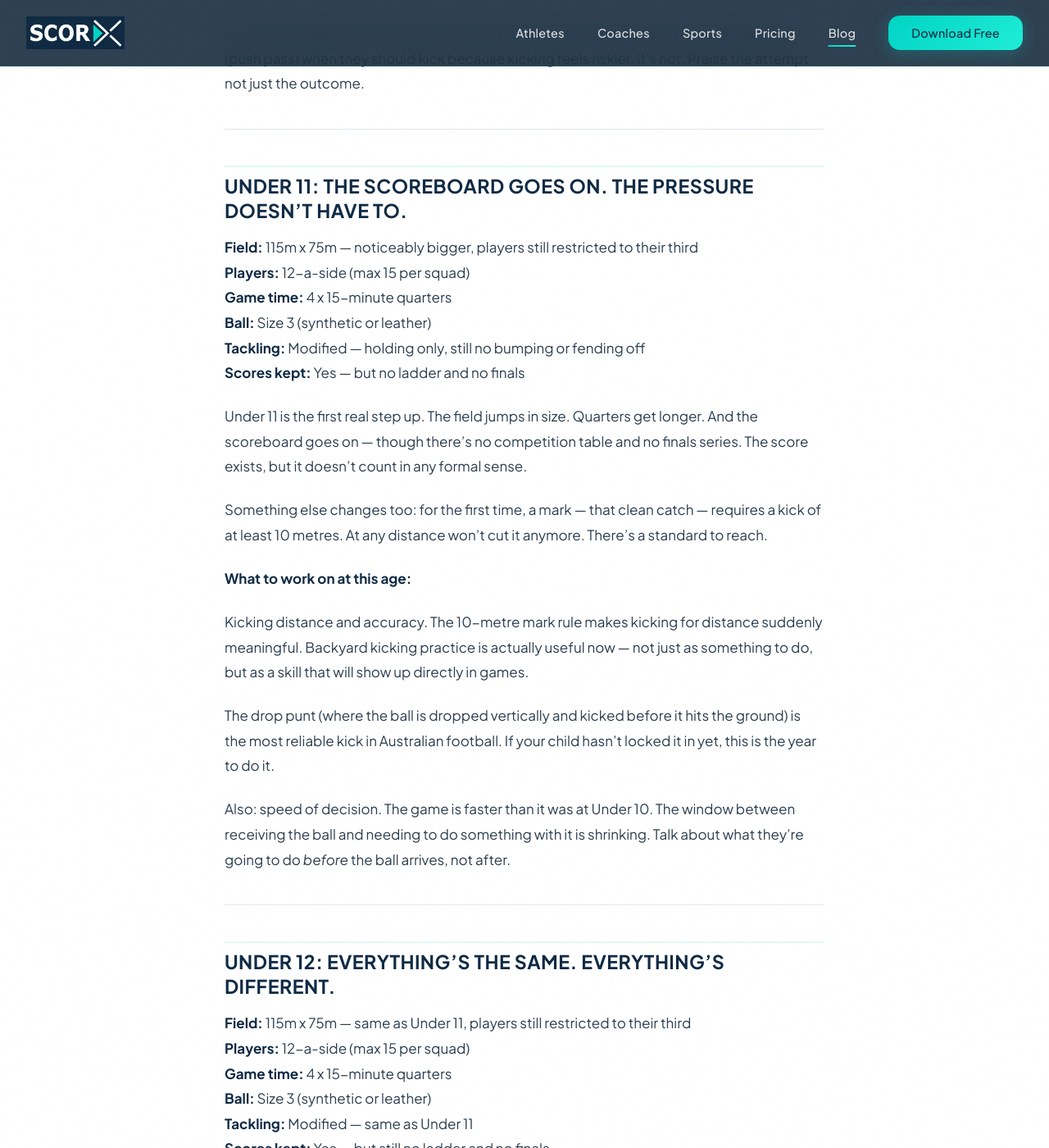
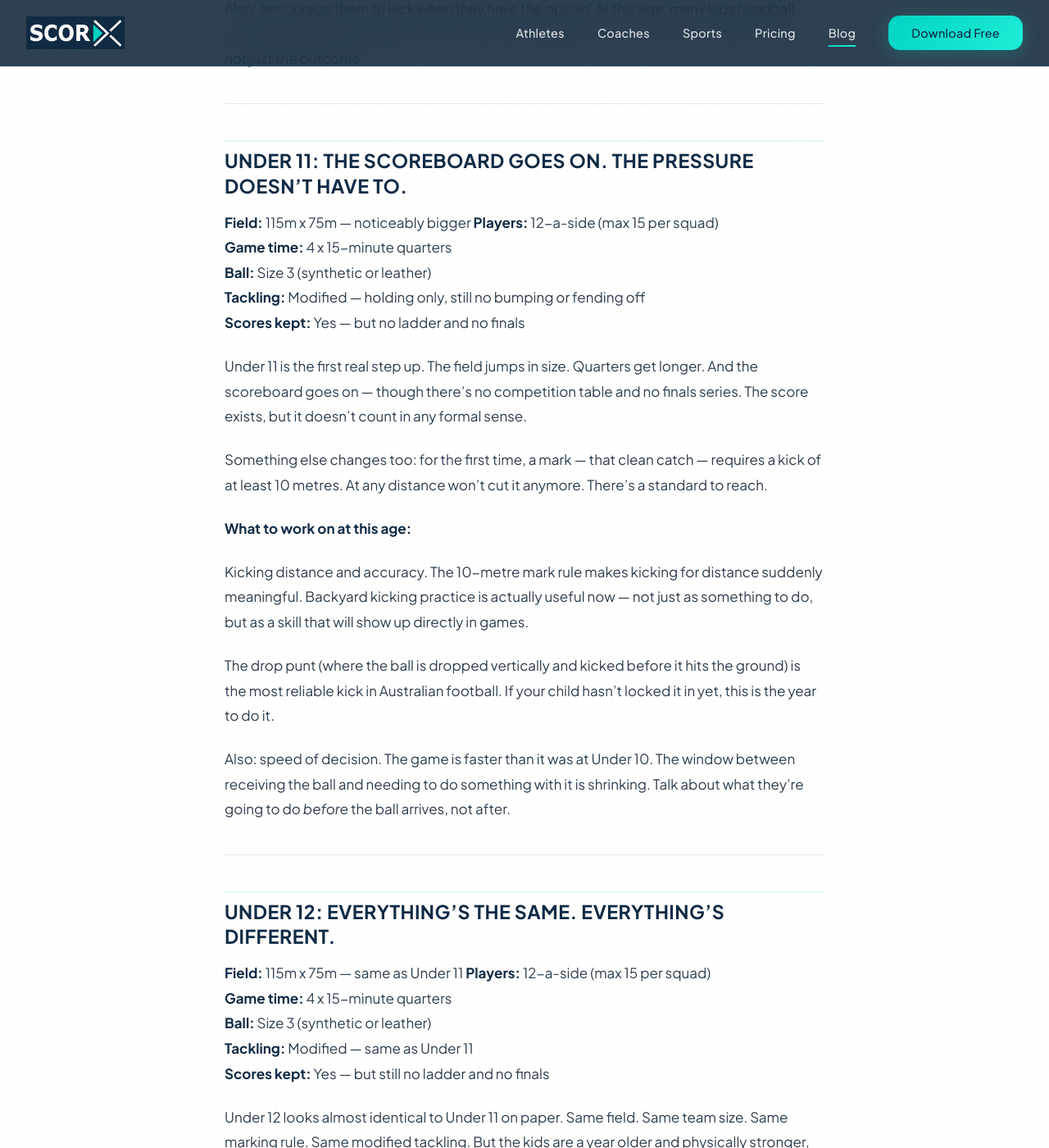
Before and after one commit to twineappdev-scorx/scorx-website, a Jekyll site: the page built from _posts/2026-05-10-afl-junior-development-guide-by-age.md, in a window 1280 px wide and 1400 px high, scrolled down 3694 px. Shown: the whole window at 82% size. Built offline with Jekyll 4.4.1, drawn with Linux system fonts in a browser that asks for light colours; some of the changed text lies outside the part shown.

Commit message:
Remove redundant field descriptions in junior guide

```diff
--- a/_posts/2026-05-10-afl-junior-development-guide-by-age.md
+++ b/_posts/2026-05-10-afl-junior-development-guide-by-age.md
@@ -71,7 +71,7 @@
 
 ## Under 10: The Coach Steps Back. The Kids Step Up.
 
-**Field:** 85m x 65m — players still restricted to their third of the field
+**Field:** 85m x 65m
 **Players:** 12-a-side (max 15 per squad)
 **Game time:** 4 x 12-minute quarters
 **Ball:** Size 2 (synthetic)
@@ -94,7 +94,7 @@
 
 ## Under 11: The Scoreboard Goes On. The Pressure Doesn't Have To.
 
-**Field:** 115m x 75m — noticeably bigger, players still restricted to their third
+**Field:** 115m x 75m — noticeably bigger
 **Players:** 12-a-side (max 15 per squad)
 **Game time:** 4 x 15-minute quarters
 **Ball:** Size 3 (synthetic or leather)
@@ -117,7 +117,7 @@
 
 ## Under 12: Everything's the Same. Everything's Different.
 
-**Field:** 115m x 75m — same as Under 11, players still restricted to their third
+**Field:** 115m x 75m — same as Under 11
 **Players:** 12-a-side (max 15 per squad)
 **Game time:** 4 x 15-minute quarters
 **Ball:** Size 3 (synthetic or leather)
```
Also changed, not shown: other parts of _posts/2026-05-10-afl-junior-development-guide-by-age.md (+1 -1 lines).
